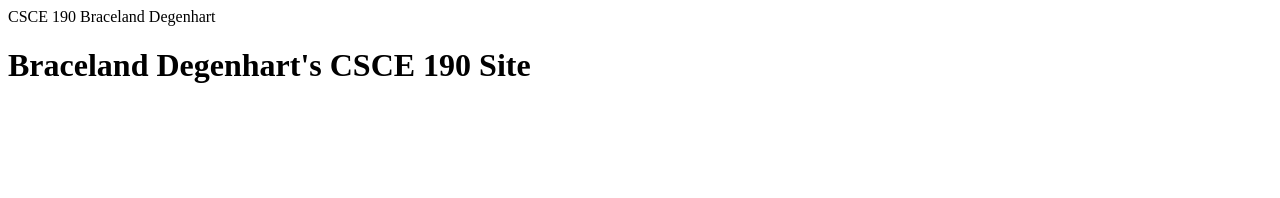
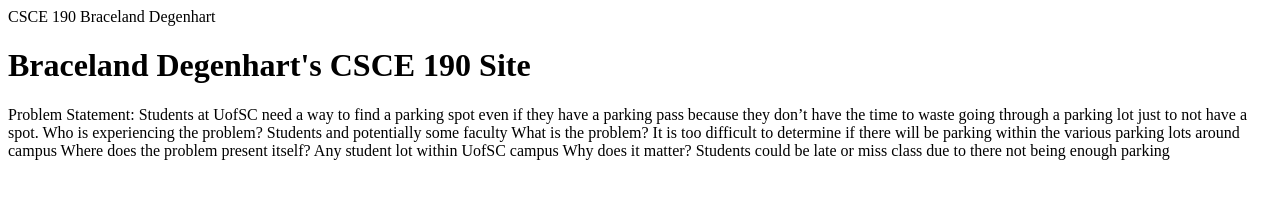
Before and after one commit to Braceland/Braceland.github.io, a plain HTML site: page index.html in a window 1280 px wide. Drawn offline with Linux system fonts and the light colour scheme.

Commit message:
Add files via upload

```diff
--- a/index.html
+++ b/index.html
@@ -5,5 +5,25 @@
 </head>
 <body>
     <h1>Braceland Degenhart's CSCE 190 Site</h1>
+    Problem Statement:
+
+Students at UofSC need a way to find a parking spot even if they have a parking pass because they don’t have the time to waste going through a parking lot just to not have a spot.
+
+Who is experiencing the problem?
+
+Students and potentially some faculty
+
+What is the problem?
+
+It is too difficult to determine if there will be parking within the various parking lots around campus
+
+Where does the problem present itself?
+
+Any student lot within UofSC campus
+
+Why does it matter?
+
+Students could be late or miss class due to there not being enough parking
+
 </body>
 </html>
```
